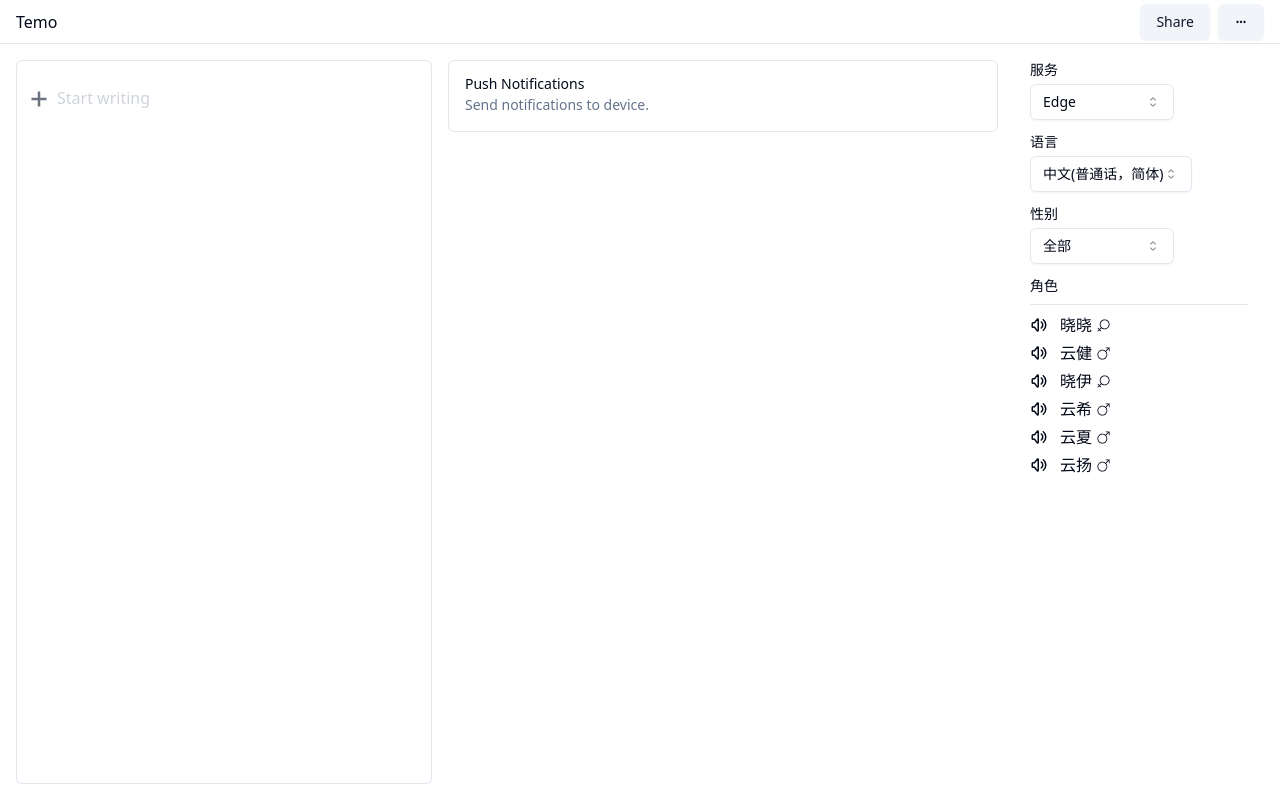
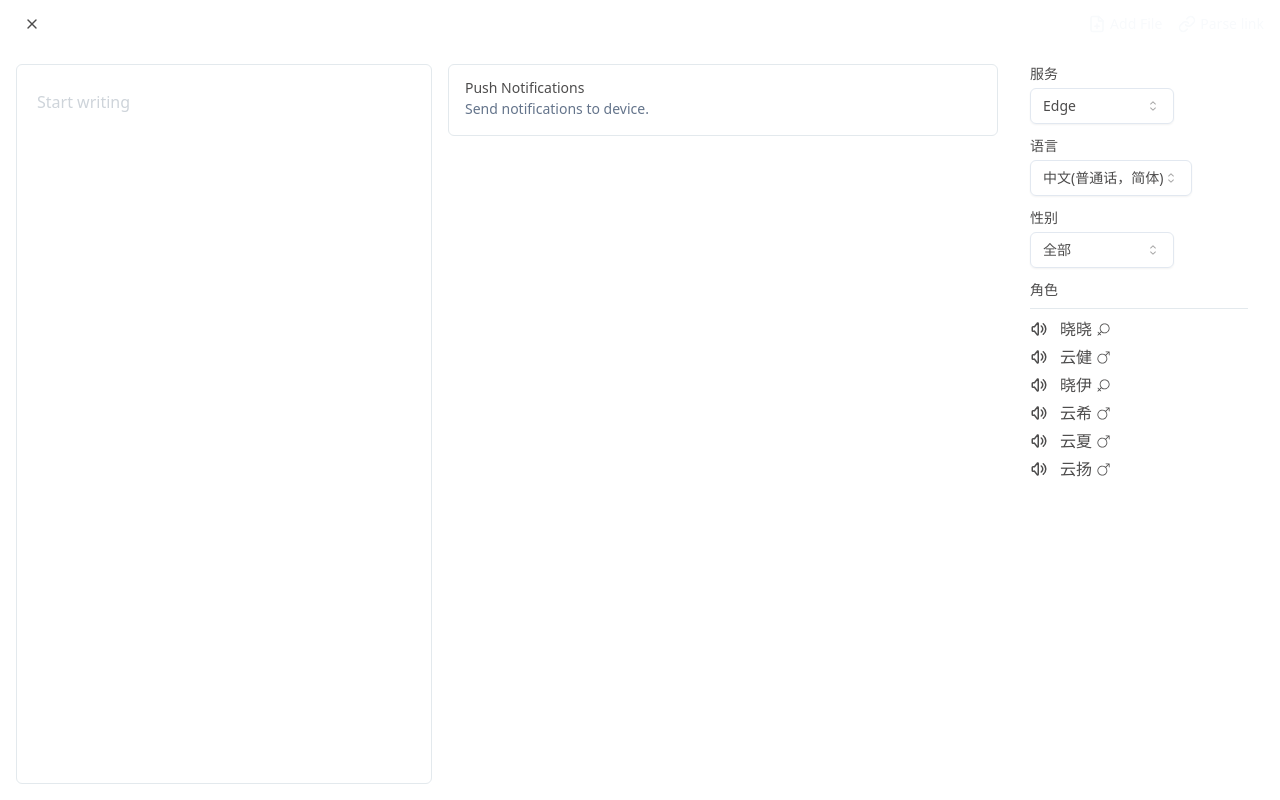
Before and after one commit to PemoAITeam/memo-tts, a React (Vite) app: page / in a window 1280 px wide. Built offline with nearby package versions, Linux system fonts and the light colour scheme.

Commit message:
feat: 新增通过memo打开，按钮移到外面

```diff
--- a/index.html
+++ b/index.html
@@ -1,5 +1,5 @@
 <!doctype html>
-<html lang="en" class="bg-background-memo">
+<html lang="en" class="bg-background-memo memo-draggable">
   <head>
     <meta charset="UTF-8" />
     <link rel="icon" type="image/svg+xml" href="/vite.svg" />
--- a/src/App.tsx
+++ b/src/App.tsx
@@ -1,34 +1,103 @@
 import './App.scss'
-import { MdMoreHoriz } from "react-icons/md";
 import { Button } from './components/ui/button';
 import Tiptap from './components/business/tiptap';
 import { Select, SelectContent, SelectItem, SelectTrigger, SelectValue } from './components/ui/select';
-import { useState } from 'react';
+import { ChangeEvent, useEffect, useState } from 'react';
 import EdgeConfig from './components/business/edge-config';
 import OpenAIConfig from './components/business/openAI-config';
 import VolcanoConfig from './components/business/volcano-config';
+import { LuFilePlus } from "react-icons/lu";
+import { FiLink } from "react-icons/fi";
+import { TbX } from "react-icons/tb";
+import axios from 'axios';
+import cheerio from 'cheerio';
+import { Dialog, DialogContent, DialogFooter, DialogHeader, DialogTitle, DialogTrigger } from './components/ui/dialog';
+import { Input } from './components/ui/input';
+import { isWebURL } from './lib/utils';
+
+declare const window: any;
 
 function App() {
 
   const [service, setService] = useState<'Edge' | 'OpenAI' | 'Volcano'>('Edge')
+  const [url, setUrl] = useState('');
+  const [valid, setValid] = useState(false);
+
+  const fetchWebPageText = async () => {
+    try {
+      const response = await axios.get(url);
+      const html = response.data;
+
+      // 使用cheerio解析HTML
+      const $ = cheerio.load(html);
+
+      // 提取文本内容
+      const extractedTextContent = $('body').text();
+
+      console.log(extractedTextContent);
+    } catch (error) {
+      console.error('Error fetching web page:', error);
+    }
+  };
 
   const handleService = (e: 'Edge' | 'OpenAI' | 'Volcano') => {
     console.log(e)
     setService(e)
   }
 
+  const handleFileSelect = async (event: { target: { files: any; }; }) => {
+    const pdfFile = event.target.files[0];
+    console.log(pdfFile)
+  };
+
+  const closeWin = () => {
+    window.AIM?.closeTTS()
+  }
+
+  const handleUrlChange = (e: ChangeEvent<HTMLInputElement>) => {
+    setValid(isWebURL(e.target.value))
+    setUrl(e.target.value)
+  }
+
   return (
     <>
-      <div className="flex justify-between items-center h-11 p-4 border-b">
-        <span>Temo</span>
-        <div className='flex items-center'>
-          <Button variant="secondary">Share</Button>
+      <div className="flex justify-between items-center h-12 p-4">
+        <div>
+          <Button variant='ghost' className='memo-no-draggable hover:bg-transparent w-8 h-8 rounded-full transition-colors ease-linear' onClick={closeWin} size='icon'><TbX size={16} /></Button>
+        </div>
+        <div className='flex items-center memo-no-draggable'>
+          <Button className="flex items-center relative p-0 bg-transparent shadow-none h-auto hover:bg-transparent mr-4">
+            <input type="file" onChange={handleFileSelect} className=" absolute w-full h-full opacity-0" accept=".pdf" />
+            <LuFilePlus size={18} />
+            <span className=" text-sm ml-1">Add File</span>
+          </Button>
+          <Dialog>
+            <DialogTrigger asChild>
+              <Button className="flex items-center p-0 bg-transparent shadow-none h-auto hover:bg-transparent">
+                <FiLink size={18} />
+                <span className=" text-sm ml-1">Parse link</span>
+              </Button>
+            </DialogTrigger>
+            <DialogContent className="sm:max-w-[425px]">
+              <DialogHeader>
+                <DialogTitle>请输入地址获取文本内容</DialogTitle>
+              </DialogHeader>
+              <div className="grid gap-4 py-4">
+                <Input onChange={handleUrlChange} value={url} placeholder='请输入链接地址' className="col-span-3" />
+              </div>
+              <DialogFooter>
+                <Button disabled={!valid} onClick={fetchWebPageText}>解析</Button>
+              </DialogFooter>
+            </DialogContent>
+          </Dialog>
+
+          {/* <Button variant="secondary">Share</Button>
           <Button className=' ml-2' variant="secondary">
             <MdMoreHoriz />
-          </Button>
+          </Button> */}
         </div>
       </div>
-      <div className='flex p-4 flex-1'>
+      <div className='flex p-4 flex-1 memo-no-draggable'>
         <div className='w-1/3 border h-full p-3 rounded-md'>
           <Tiptap />
         </div>
--- a/src/components/business/editor-item.tsx
+++ b/src/components/business/editor-item.tsx
@@ -1,24 +1,18 @@
 import { NodeViewContent, NodeViewProps, NodeViewWrapper } from "@tiptap/react";
-import { GoPlus } from "react-icons/go";
-import { Menubar, MenubarContent, MenubarItem, MenubarMenu, MenubarTrigger } from "../ui/menubar";
-import { Button } from "../ui/button";
-import { LuFilePlus } from "react-icons/lu";
-import { FiLink } from "react-icons/fi";
-import axios from 'axios';
-import cheerio from 'cheerio';
+// import { GoPlus } from "react-icons/go";
+// import { Menubar, MenubarContent, MenubarItem, MenubarMenu, MenubarTrigger } from "../ui/menubar";
+// import { Button } from "../ui/button";
+// import { LuFilePlus } from "react-icons/lu";
+// import { FiLink } from "react-icons/fi";
+// import axios from 'axios';
+// import cheerio from 'cheerio';
 
 
 const EditorCardItem = ({ node }: NodeViewProps) => {
-
-    const handleFileSelect = async (event: { target: { files: any; }; }) => {
-        const pdfFile = event.target.files[0];
-        console.log(pdfFile)
-    };
-
     return (
         <NodeViewWrapper className="editor-card-item mt-4">
             <div className="flex">
-                <Menubar className="border-none shadow-none h-auto p-0">
+                {/* <Menubar className="border-none shadow-none h-auto p-0">
                     <MenubarMenu>
                         <MenubarTrigger className="flex-shrink-0 p-0 border-none">
                             <GoPlus size={20} className="text-gray-500" />
@@ -39,8 +33,8 @@ const EditorCardItem = ({ node }: NodeViewProps) => {
                             </MenubarItem>
                         </MenubarContent>
                     </MenubarMenu>
-                </Menubar>
-                <NodeViewContent className={`content flex-1 px-2 editable-content text-gray-600 ${node.content.size == 0 ? 'is-empty' : ''}`} />
+                </Menubar> */}
+                <NodeViewContent className={`content flex-1 px-2 editable-content ${node.content.size == 0 ? 'is-empty' : ''}`} />
             </div>
         </NodeViewWrapper>
     );
--- a/src/components/business/web-page-text.tsx
+++ b/src/components/business/web-page-text.tsx
@@ -1,40 +1,31 @@
-import React, { useEffect, useState } from 'react';
+import { useState, useEffect } from 'react';
 import axios from 'axios';
-import cheerio from 'cheerio';
 
-const WebPageTextFetcher = ({ url }) => {
-    const [textContent, setTextContent] = useState<string>('');
+interface WebContentProps {
+    url: string
+}
+const WebContentFetcher = ({url}: WebContentProps) => {
+  const [content, setContent] = useState('');
 
   useEffect(() => {
-        const fetchWebPageText = async () => {
+    const fetchData = async () => {
       try {
-                const response = await axios.get(url);
-                const html = response.data;
-
-                // 使用cheerio解析HTML
-                const $ = cheerio.load(html);
-
-                // 提取文本内容
-                const extractedTextContent = $('body').text();
-
-                setTextContent(extractedTextContent);
+        const response = await axios.get(url); // 替换为您的网页链接
+        setContent(response.data);
       } catch (error) {
-                console.error('Error fetching web page:', error.message);
-                setTextContent(null);
+        console.error('Error fetching web content:', error);
       }
     };
 
-        fetchWebPageText();
-    }, [url]);
+    fetchData();
+  }, []);
 
   return (
     <div>
-            <h2>Web Page Text Content:</h2>
-            {textContent !== null ? (
-                <p>{textContent}</p>
-            ) : (
-                <p>Loading or Error occurred while fetching content.</p>
-            )}
+      <h2>Web Content:</h2>
+      <pre>{content}</pre>
     </div>
   );
 };
+
+export default WebContentFetcher;
--- /dev/null
+++ b/src/components/ui/input.tsx
@@ -0,0 +1,25 @@
+import * as React from "react"
+
+import { cn } from "@/lib/utils"
+
+export interface InputProps
+  extends React.InputHTMLAttributes<HTMLInputElement> {}
+
+const Input = React.forwardRef<HTMLInputElement, InputProps>(
+  ({ className, type, ...props }, ref) => {
+    return (
+      <input
+        type={type}
+        className={cn(
+          "flex h-9 w-full rounded-md border border-input bg-transparent px-3 py-1 text-sm shadow-sm transition-colors file:border-0 file:bg-transparent file:text-sm file:font-medium placeholder:text-muted-foreground focus-visible:outline-none focus-visible:ring-1 focus-visible:ring-ring disabled:cursor-not-allowed disabled:opacity-50",
+          className
+        )}
+        ref={ref}
+        {...props}
+      />
+    )
+  }
+)
+Input.displayName = "Input"
+
+export { Input }
--- a/src/globals.scss
+++ b/src/globals.scss
@@ -4,65 +4,73 @@
 
 @layer base {
   :root {
+    color-scheme: light dark;
+  }
+
+  :root {
     --background: 0 0% 100%;
-    --foreground: 222.2 84% 4.9%;
-
-    --card: 0 0% 100%;
-    --card-foreground: 222.2 84% 4.9%;
-
-    --popover: 0 0% 100%;
-    --popover-foreground: 222.2 84% 4.9%;
-
-    --primary: 222.2 47.4% 11.2%;
-    --primary-foreground: 210 40% 98%;
-
-    --secondary: 210 40% 96.1%;
-    --secondary-foreground: 222.2 47.4% 11.2%;
+    --foreground: 0 1% 30%;
 
     --muted: 210 40% 96.1%;
     --muted-foreground: 215.4 16.3% 46.9%;
 
+    --popover: 0 0% 100%;
+    --popover-foreground: 233 16% 11%;
+
+    --card: 0 0% 100%;
+    --card-foreground: 0 1% 30%;
+
+    --border: 204 22% 91%;
+    --input: 214.3 31.8% 91.4%;
+
+    --primary: 238 50% 56%;
+    --primary-foreground: 210 40% 98%;
+
+    --secondary: 210 40% 96.1%;
+    --secondary-foreground: 238 50% 56%;
+
     --accent: 210 40% 96.1%;
-    --accent-foreground: 222.2 47.4% 11.2%;
+    --accent-foreground: 238 50% 56%;
 
     --destructive: 0 84.2% 60.2%;
     --destructive-foreground: 210 40% 98%;
 
-    --border: 214.3 31.8% 91.4%;
-    --input: 214.3 31.8% 91.4%;
-    --ring: 222.2 84% 4.9%;
+    --ring: 204 22% 91%;
 
     --radius: 0.5rem;
   }
 
-  .dark {
-    --background: 222.2 84% 4.9%;
+  @media (prefers-color-scheme: dark) {
+    :root {
+      --background: 233 16% 11%;
       --foreground: 210 40% 98%;
+
+      --muted: 235 14% 18%;
+      --muted-foreground: 215 20.2% 65.1%;
+
+      --popover: 233 16% 11%;
+      --popover-foreground: 210 40% 98%;
 
       --card: 222.2 84% 4.9%;
       --card-foreground: 210 40% 98%;
 
-    --popover: 222.2 84% 4.9%;
-    --popover-foreground: 210 40% 98%;
+      --border: 233 13% 25%;
+      --input: 233 13% 25%;
 
-    --primary: 210 40% 98%;
-    --primary-foreground: 222.2 47.4% 11.2%;
+      --primary: 238 50% 56%;
+      --primary-foreground: 210 40% 98%;
 
       --secondary: 217.2 32.6% 17.5%;
       --secondary-foreground: 210 40% 98%;
-
-    --muted: 217.2 32.6% 17.5%;
-    --muted-foreground: 215 20.2% 65.1%;
 
       --accent: 217.2 32.6% 17.5%;
       --accent-foreground: 210 40% 98%;
 
       --destructive: 0 62.8% 30.6%;
-    --destructive-foreground: 210 40% 98%;
+      --destructive-foreground: 0 85.7% 97.3%;
 
-    --border: 217.2 32.6% 17.5%;
-    --input: 217.2 32.6% 17.5%;
-    --ring: 212.7 26.8% 83.9%;
+      --ring: 233 13% 25%;
+    }
   }
 }
 
@@ -86,3 +94,18 @@
   display: flex;
   flex-direction: column;
 }
+
+.memo-draggable {
+  -webkit-app-region: drag;
+}
+
+.memo-no-draggable {
+  -webkit-app-region: no-drag;
+}
+
+.bg-background-memo {
+  border: 1px solid  var(--border);
+  background: rgba($color: var(--background), $alpha: 0.98);
+  backdrop-filter: blur(250px);
+  -webkit-backdrop-filter: blur(250px); /* 兼容 WebKit 浏览器 */
+}
--- a/src/lib/utils.ts
+++ b/src/lib/utils.ts
@@ -20,3 +20,48 @@ export function convertFileToBlob(file: Blob) {
 
   reader.readAsArrayBuffer(file);
 }
+
+export const regExp = new RegExp(
+  "^" +
+  // protocol identifier (optional)
+  // short syntax // still required
+  "(?:(?:(?:https?|ftp):)?\\/\\/)" +
+  // user:pass BasicAuth (optional)
+  "(?:\\S+(?::\\S*)?@)?" +
+  "(?:" +
+  // IP address exclusion
+  // private & local networks
+  "(?!(?:10|127)(?:\\.\\d{1,3}){3})" +
+  "(?!(?:169\\.254|192\\.168)(?:\\.\\d{1,3}){2})" +
+  "(?!172\\.(?:1[6-9]|2\\d|3[0-1])(?:\\.\\d{1,3}){2})" +
+  // IP address dotted notation octets
+  // excludes loopback network 0.0.0.0
+  // excludes reserved space >= 224.0.0.0
+  // excludes network & broadcast addresses
+  // (first & last IP address of each class)
+  "(?:[1-9]\\d?|1\\d\\d|2[01]\\d|22[0-3])" +
+  "(?:\\.(?:1?\\d{1,2}|2[0-4]\\d|25[0-5])){2}" +
+  "(?:\\.(?:[1-9]\\d?|1\\d\\d|2[0-4]\\d|25[0-4]))" +
+  "|" +
+  // host & domain names, may end with dot
+  // can be replaced by a shortest alternative
+  // (?![-_])(?:[-\\w\\u00a1-\\uffff]{0,63}[^-_]\\.)+
+  "(?:" +
+  "(?:" +
+  "[a-z0-9\\u00a1-\\uffff]" +
+  "[a-z0-9\\u00a1-\\uffff_-]{0,62}" +
+  ")?" +
+  "[a-z0-9\\u00a1-\\uffff]\\." +
+  ")+" +
+  // TLD identifier name, may end with dot
+  "(?:[a-z\\u00a1-\\uffff]{2,}\\.?)" +
+  ")" +
+  // port number (optional)
+  "(?::\\d{2,5})?" +
+  // resource path (optional)
+  "(?:[/?#]\\S*)?" +
+  "$", "i"
+)
+
+
+export function isWebURL(url: string): boolean { return regExp.test(url) }
```
Lines whose indentation alone changed are shown as unchanged.
